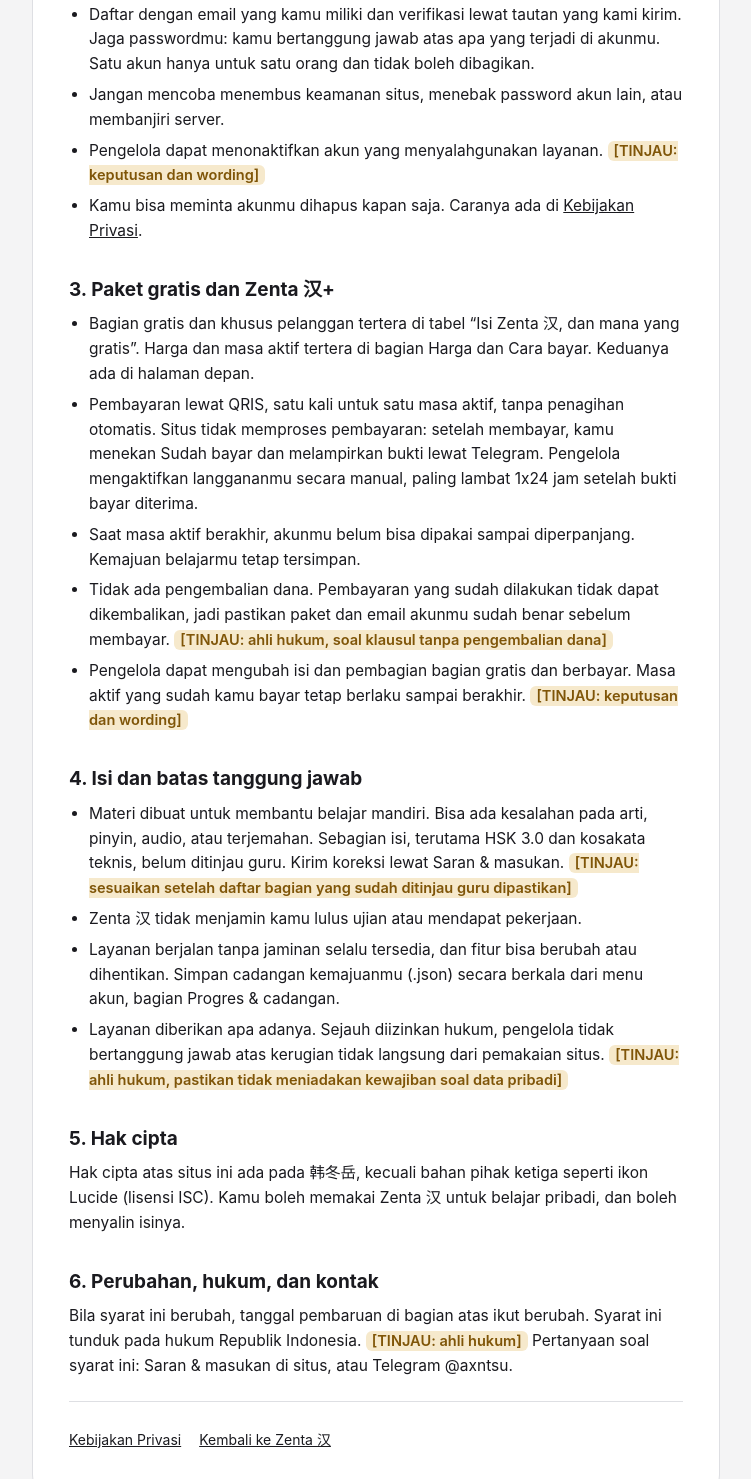
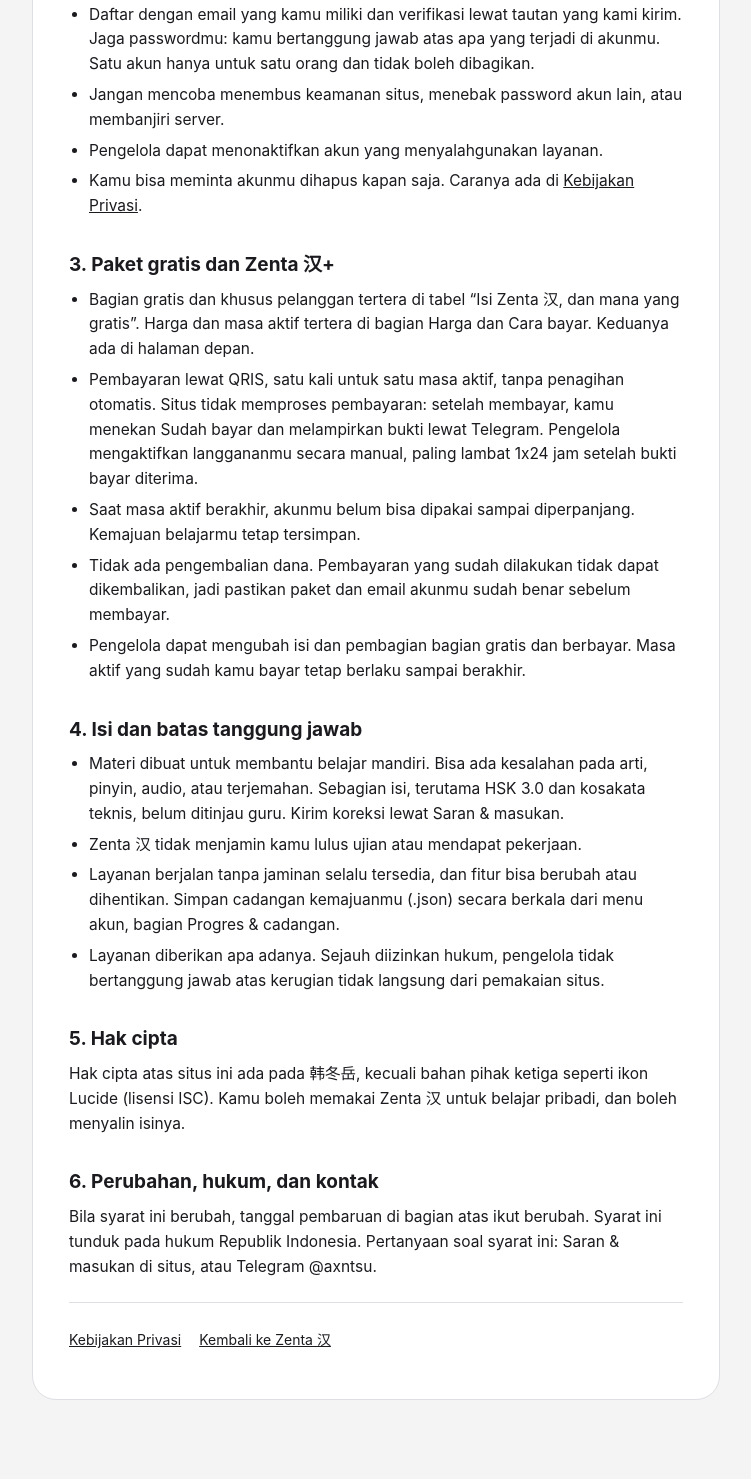
Before and after one commit to muhthoha/kartu-hsk, a plain HTML site: page syarat.html in a window 1280 px wide. Shown: the part 711-2190 px from the top of the page, without its empty margins (264-1015 px from the left). After the commit the page ends 2167 px from the top, so only its background shows below. Drawn offline with Linux system fonts and the light colour scheme.

Commit message:
Terapkan jawaban akhir pemilik, buang semua penanda
3x24 jam untuk menanggapi permintaan data, pemberitahuan perubahan di
halaman depan, IP dihapus otomatis setelah 30 hari (workflow HSK 11 versi
5d2daf49, sebelumnya c9fc778b). Penanda TINJAU dibuang dari halaman,
daftarnya ada di doc Project dan PR.

Co-Authored-By: Claude Sonnet 5.5 <noreply@anthropic.com>
Claude-Session: https://claude.ai/code/session_01HrEoJVFHwfS9YV6QTVhuHn

```diff
--- a/syarat.html
+++ b/syarat.html
@@ -33,7 +33,6 @@ ul{margin:10px 0 0;padding-left:20px}li{margin:6px 0;overflow-wrap:anywhere}
 .kt{border:1px solid var(--line);border-left:4px solid var(--e1);border-radius:14px;padding:14px 16px 12px;margin-top:12px}
 .kt:nth-of-type(5n+2){border-left-color:var(--e2)}.kt:nth-of-type(5n+3){border-left-color:var(--e3)}.kt:nth-of-type(5n+4){border-left-color:var(--e4)}.kt:nth-of-type(5n+5){border-left-color:var(--e5)}
 .kt dl{margin:0}.kt dt{font-size:12.5px;font-weight:700;letter-spacing:.04em;text-transform:uppercase;color:var(--mute);margin:10px 0 0}.kt dd{margin:2px 0 0;overflow-wrap:anywhere}
-.tandai{background:var(--e3t);color:var(--e3d);border-radius:6px;padding:1px 6px;font-weight:600;font-size:.94em}
 .ft{margin-top:22px;padding-top:16px;border-top:1px solid var(--line);display:flex;flex-wrap:wrap;gap:6px 18px;font-size:14px}
 .ft a{color:var(--ink);min-height:44px;display:inline-flex;align-items:center}
 a{color:var(--ink)}
@@ -61,7 +60,7 @@ a{color:var(--ink)}
 <ul>
 <li>Daftar dengan email yang kamu miliki dan verifikasi lewat tautan yang kami kirim. Jaga passwordmu: kamu bertanggung jawab atas apa yang terjadi di akunmu. Satu akun hanya untuk satu orang dan tidak boleh dibagikan.</li>
 <li>Jangan mencoba menembus keamanan situs, menebak password akun lain, atau membanjiri server.</li>
-<li>Pengelola dapat menonaktifkan akun yang menyalahgunakan layanan. <span class="tandai">[TINJAU: keputusan dan wording]</span></li>
+<li>Pengelola dapat menonaktifkan akun yang menyalahgunakan layanan.</li>
 <li>Kamu bisa meminta akunmu dihapus kapan saja. Caranya ada di <a href="privasi.html#hak">Kebijakan Privasi</a>.</li>
 </ul>
 
@@ -70,23 +69,23 @@ a{color:var(--ink)}
 <li>Bagian gratis dan khusus pelanggan tertera di tabel &ldquo;Isi Zenta 汉, dan mana yang gratis&rdquo;. Harga dan masa aktif tertera di bagian Harga dan Cara bayar. Keduanya ada di halaman depan.</li>
 <li>Pembayaran lewat QRIS, satu kali untuk satu masa aktif, tanpa penagihan otomatis. Situs tidak memproses pembayaran: setelah membayar, kamu menekan Sudah bayar dan melampirkan bukti lewat Telegram. Pengelola mengaktifkan langgananmu secara manual, paling lambat 1x24 jam setelah bukti bayar diterima.</li>
 <li>Saat masa aktif berakhir, akunmu belum bisa dipakai sampai diperpanjang. Kemajuan belajarmu tetap tersimpan.</li>
-<li>Tidak ada pengembalian dana. Pembayaran yang sudah dilakukan tidak dapat dikembalikan, jadi pastikan paket dan email akunmu sudah benar sebelum membayar. <span class="tandai">[TINJAU: ahli hukum, soal klausul tanpa pengembalian dana]</span></li>
-<li>Pengelola dapat mengubah isi dan pembagian bagian gratis dan berbayar. Masa aktif yang sudah kamu bayar tetap berlaku sampai berakhir. <span class="tandai">[TINJAU: keputusan dan wording]</span></li>
+<li>Tidak ada pengembalian dana. Pembayaran yang sudah dilakukan tidak dapat dikembalikan, jadi pastikan paket dan email akunmu sudah benar sebelum membayar.</li>
+<li>Pengelola dapat mengubah isi dan pembagian bagian gratis dan berbayar. Masa aktif yang sudah kamu bayar tetap berlaku sampai berakhir.</li>
 </ul>
 
 <h2 id="isi">4. Isi dan batas tanggung jawab</h2>
 <ul>
-<li>Materi dibuat untuk membantu belajar mandiri. Bisa ada kesalahan pada arti, pinyin, audio, atau terjemahan. Sebagian isi, terutama HSK 3.0 dan kosakata teknis, belum ditinjau guru. Kirim koreksi lewat Saran &amp; masukan. <span class="tandai">[TINJAU: sesuaikan setelah daftar bagian yang sudah ditinjau guru dipastikan]</span></li>
+<li>Materi dibuat untuk membantu belajar mandiri. Bisa ada kesalahan pada arti, pinyin, audio, atau terjemahan. Sebagian isi, terutama HSK 3.0 dan kosakata teknis, belum ditinjau guru. Kirim koreksi lewat Saran &amp; masukan.</li>
 <li>Zenta 汉 tidak menjamin kamu lulus ujian atau mendapat pekerjaan.</li>
 <li>Layanan berjalan tanpa jaminan selalu tersedia, dan fitur bisa berubah atau dihentikan. Simpan cadangan kemajuanmu (.json) secara berkala dari menu akun, bagian Progres &amp; cadangan.</li>
-<li>Layanan diberikan apa adanya. Sejauh diizinkan hukum, pengelola tidak bertanggung jawab atas kerugian tidak langsung dari pemakaian situs. <span class="tandai">[TINJAU: ahli hukum, pastikan tidak meniadakan kewajiban soal data pribadi]</span></li>
+<li>Layanan diberikan apa adanya. Sejauh diizinkan hukum, pengelola tidak bertanggung jawab atas kerugian tidak langsung dari pemakaian situs.</li>
 </ul>
 
 <h2 id="cipta">5. Hak cipta</h2>
 <p>Hak cipta atas situs ini ada pada 韩冬岳, kecuali bahan pihak ketiga seperti ikon Lucide (lisensi ISC). Kamu boleh memakai Zenta 汉 untuk belajar pribadi, dan boleh menyalin isinya.</p>
 
 <h2 id="ubah">6. Perubahan, hukum, dan kontak</h2>
-<p>Bila syarat ini berubah, tanggal pembaruan di bagian atas ikut berubah. Syarat ini tunduk pada hukum Republik Indonesia. <span class="tandai">[TINJAU: ahli hukum]</span> Pertanyaan soal syarat ini: Saran &amp; masukan di situs, atau Telegram @axntsu.</p>
+<p>Bila syarat ini berubah, tanggal pembaruan di bagian atas ikut berubah. Syarat ini tunduk pada hukum Republik Indonesia. Pertanyaan soal syarat ini: Saran &amp; masukan di situs, atau Telegram @axntsu.</p>
 
 <div class="ft"><a href="privasi.html">Kebijakan Privasi</a><a href="./">Kembali ke Zenta 汉</a></div>
 </main>
```
Also changed, not shown: privasi.html (+7 -8 lines).
